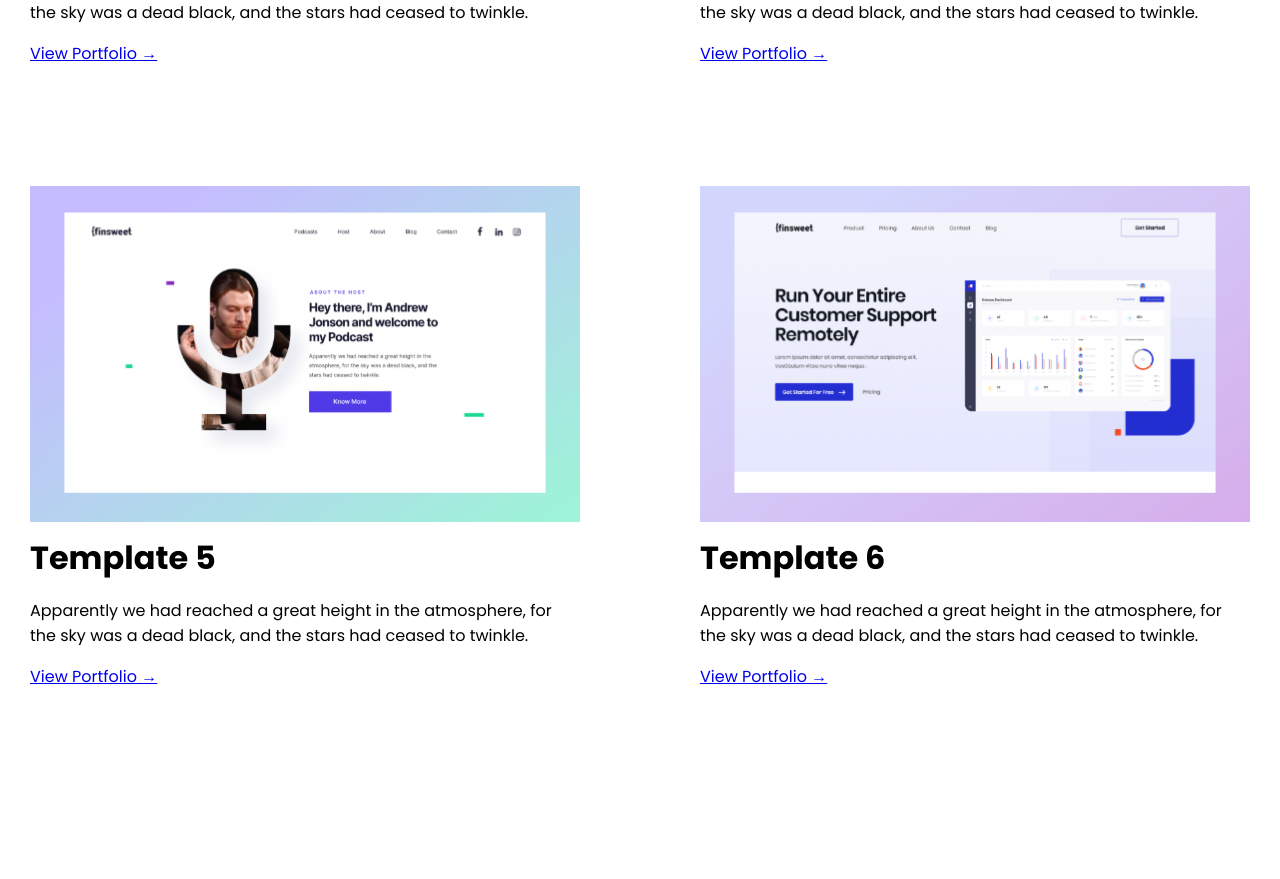
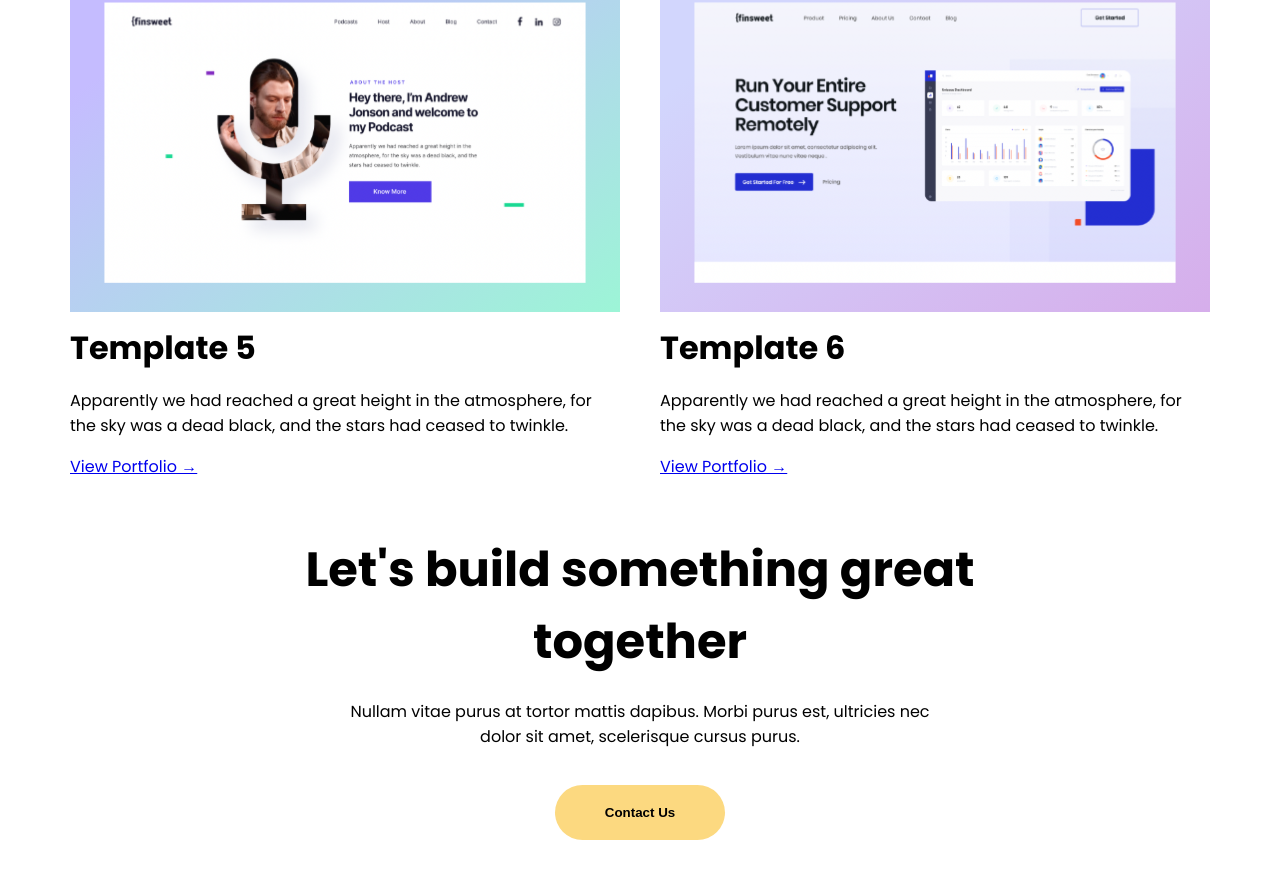
Before and after one commit to aliramazanov/finsweet-client, a React (Vite) app: page /portfolio in a window 1280 px wide. Shown: the part 1725-2604 px from the top of the page. Before the commit the page ends 2464 px from the top, so only its background shows below. Built offline with nearby package versions, Linux system fonts and the light colour scheme.

Commit message:
Add style changes

```diff
--- a/src/pages/Pages.scss
+++ b/src/pages/Pages.scss
@@ -97,7 +97,7 @@
     .portfolio-hero-main {
       width: 720px;
       text-align: center;
-      padding: 80px;
+      padding: 55px;
       h2 {
         font-size: 54px;
         margin: 5px;
@@ -120,7 +120,7 @@
     grid-template-columns: repeat(2, 1fr);
     gap: 20px;
     .portfolio-template {
-      padding: 50px;
+      padding: 10px;
       max-width: 600px;
       h3 {
         font-size: 32px;
@@ -137,12 +137,40 @@
       }
     }
   }
+  .portfolio-ending {
+    max-width: 800px;
+    padding: 40px;
+    margin-bottom: 40px;
+    text-align: center;
+    display: flex;
+    align-items: center;
+    justify-content: center;
+    flex-direction: column;
+    h2 {
+      font-size: 48px;
+      margin: 5px;
+    }
+    p {
+      max-width: 600px;
+    }
+    button {
+      background: #fcd980;
+      color: black;
+      padding: 20px 50px;
+      margin: 20px 0;
+      border-radius: 30px;
+      border: none;
+      cursor: pointer;
+      font-weight: bold;
+    }
+  }
 }
 
 .work-categories {
   display: flex;
   align-items: center;
   padding-top: 40px;
+  padding-bottom: 40px;
   gap: 40px;
   a {
     text-decoration: none;
--- a/src/pages/Portfolio.jsx
+++ b/src/pages/Portfolio.jsx
@@ -106,6 +106,14 @@ export default function Portfolio() {
           <NavLink>View Portfolio →</NavLink>
         </div>
       </div>
+      <div className="portfolio-ending">
+        <h2>Let&apos;s build something great together</h2>
+        <p>
+          Nullam vitae purus at tortor mattis dapibus. Morbi purus est,
+          ultricies nec dolor sit amet, scelerisque cursus purus.
+        </p>
+        <button>Contact Us</button>
+      </div>
     </div>
   );
 }
```
